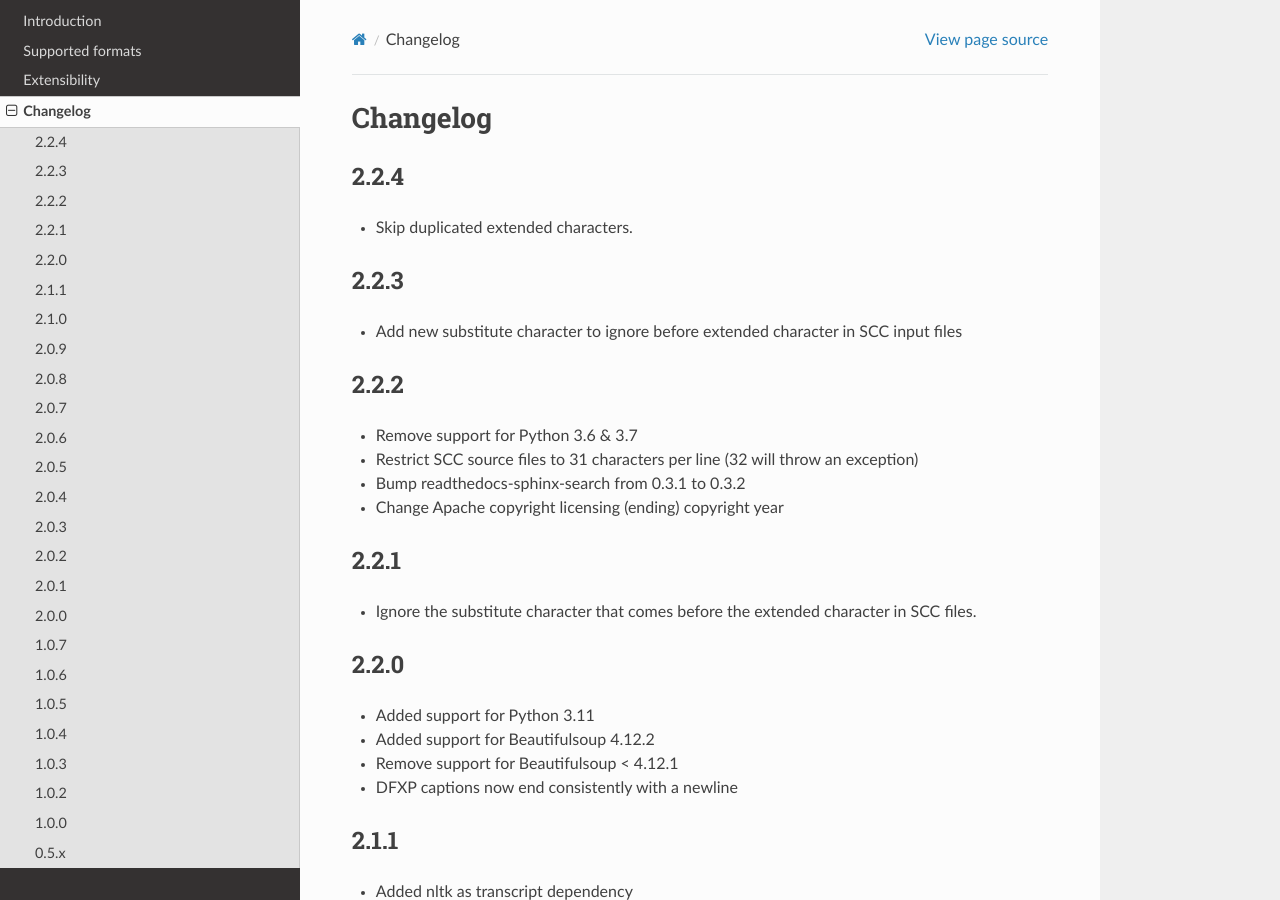
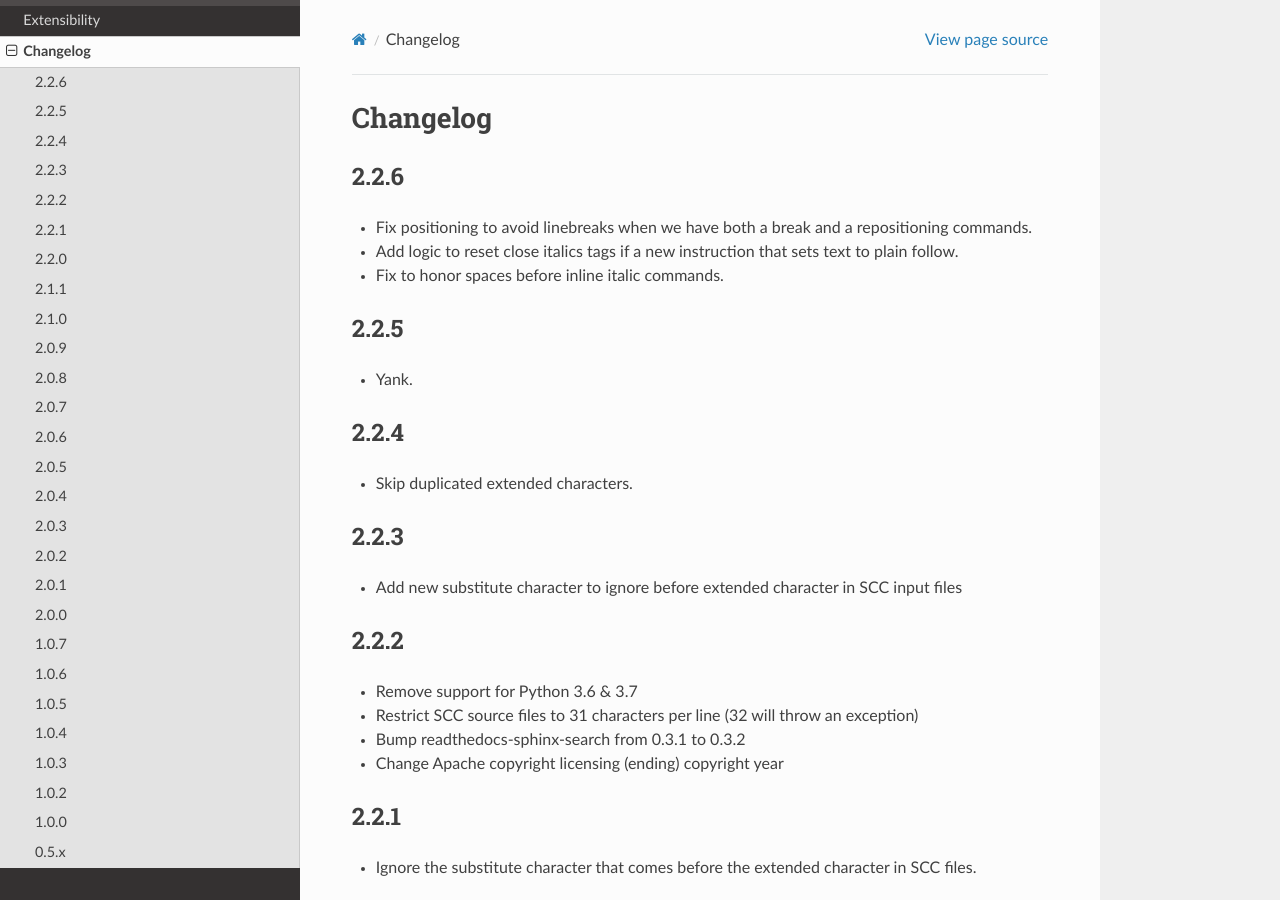
Before and after one commit to pbs/pycaption, a Sphinx documentation site: the page built from docs/changelog.rst, in a window 1280 px wide and 900 px high. Built offline with Sphinx 7.4.7 and the Read the Docs theme 2.0.0, drawn with Linux system fonts in a browser that asks for light colours.

Commit message:
bump version to 2.2.6.dev

```diff
--- a/docs/changelog.rst
+++ b/docs/changelog.rst
@@ -1,5 +1,14 @@
 Changelog
 ---------
+2.2.6
+^^^^^
+- Fix positioning to avoid linebreaks when we have both a break and a repositioning commands.
+- Add logic to reset close italics tags if a new instruction that sets text to plain follow.
+- Fix to honor spaces before inline italic commands.
+
+2.2.5
+^^^^^
+- Yank.
 2.2.4
 ^^^^^
 - Skip duplicated extended characters.
--- a/docs/conf.py
+++ b/docs/conf.py
@@ -53,9 +53,9 @@ copyright = '2012-2024, PBS.org ' \
 # built documents.
 #
 # The short X.Y version.
-version = '2.2.4'
+version = '2.2.6'
 # The full version, including alpha/beta/rc tags.
-release = '2.2.4'
+release = '2.2.6'
 
 # The language for content autogenerated by Sphinx. Refer to documentation
 # for a list of supported languages.
--- a/setup.py
+++ b/setup.py
@@ -24,7 +24,7 @@ transcript_dependencies = [
 
 setup(
     name='pycaption',
-    version='2.2.4',
+    version='2.2.6.dev',
     description='Closed caption converter',
     long_description=open(README_PATH).read(),
     author='Joe Norton',
```
